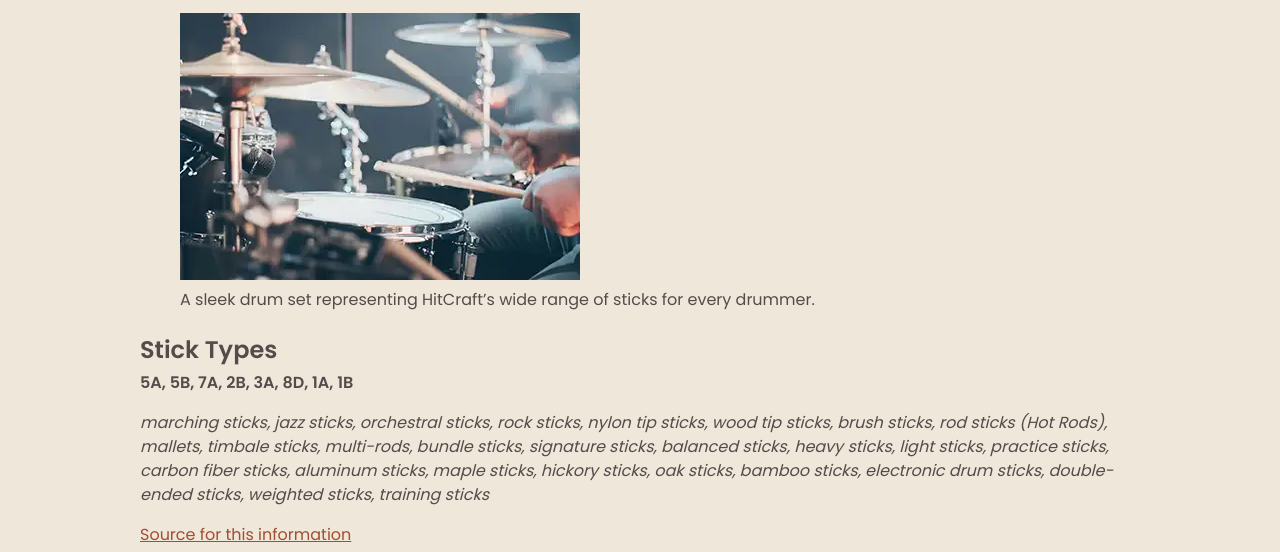
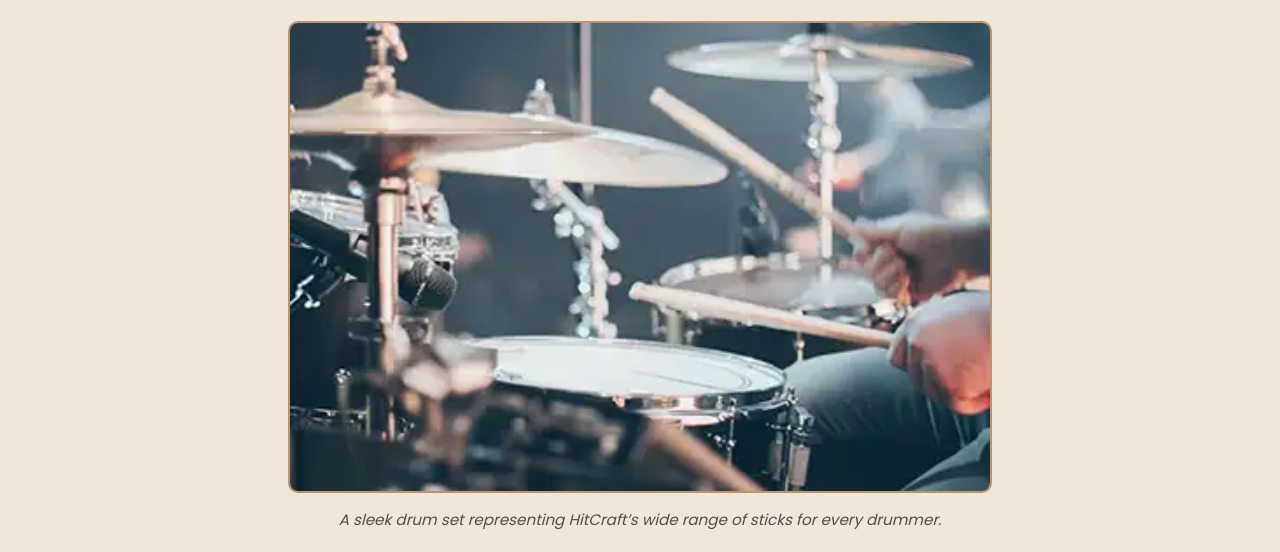
Before and after one commit to TaliaPoulson/dwdd1600, a plain HTML site: page 05images/index.html in a window 1280 px wide. Shown: the part 239-791 px from the top of the page. Drawn offline with Linux system fonts and the light colour scheme; files whose address does not match are found by name.

Commit message:
Refactor home page image styles and add captions
Updated styles for home page images, including captions and layout.

```diff
--- a/05images/styles.css
+++ b/05images/styles.css
@@ -110,13 +110,24 @@ main a:hover {
     color: #B66B40;
 }
 
-/* Wrapped image for home page */
-img.wrapped {
-    float: right;
-    width: 45%;
-    margin: 0 0 1rem 1rem;
+/* Home page image with caption */
+figure.home-image {
+    text-align: center;
+    margin: 1.5rem auto;
+}
+
+figure.home-image img {
+    width: 70%;
+    height: auto;
     border-radius: 10px;
     border: 2px solid #BE936A;
+}
+
+figure.home-image figcaption {
+    color: #564B4B;
+    font-size: 0.95rem;
+    margin-top: 0.5rem;
+    font-style: italic;
 }
 
 /* Gallery layout */
```
